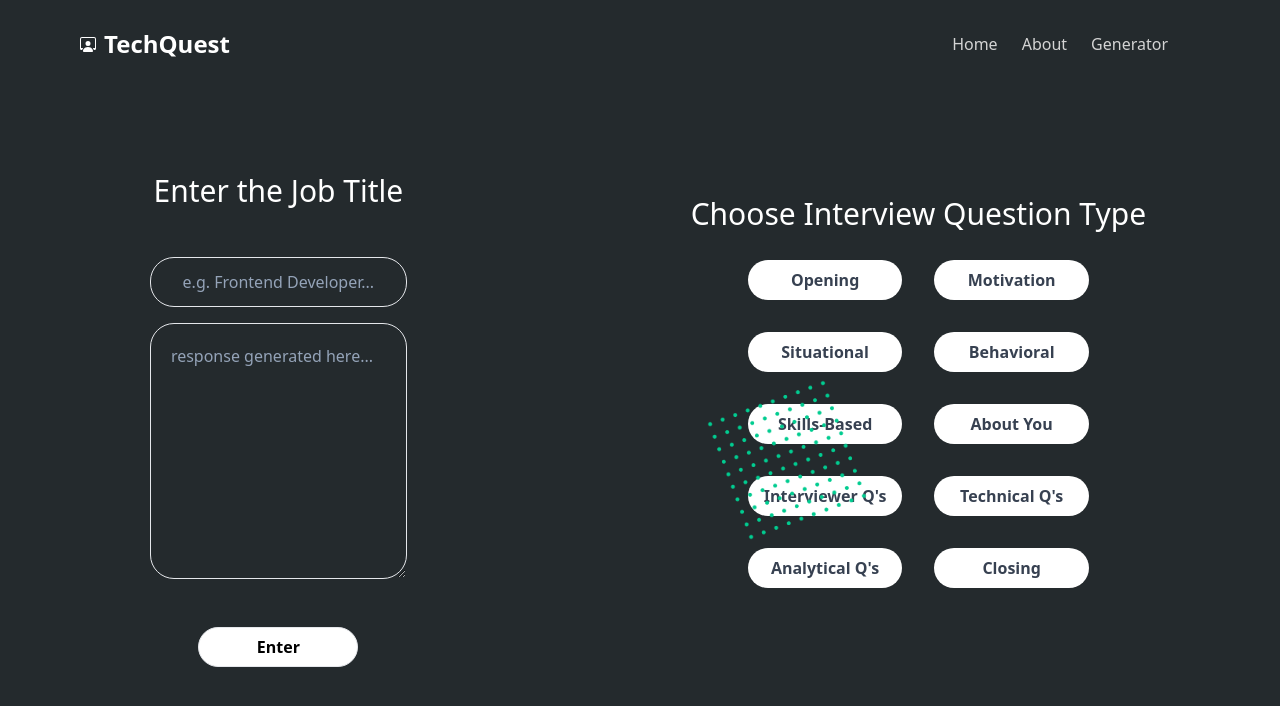
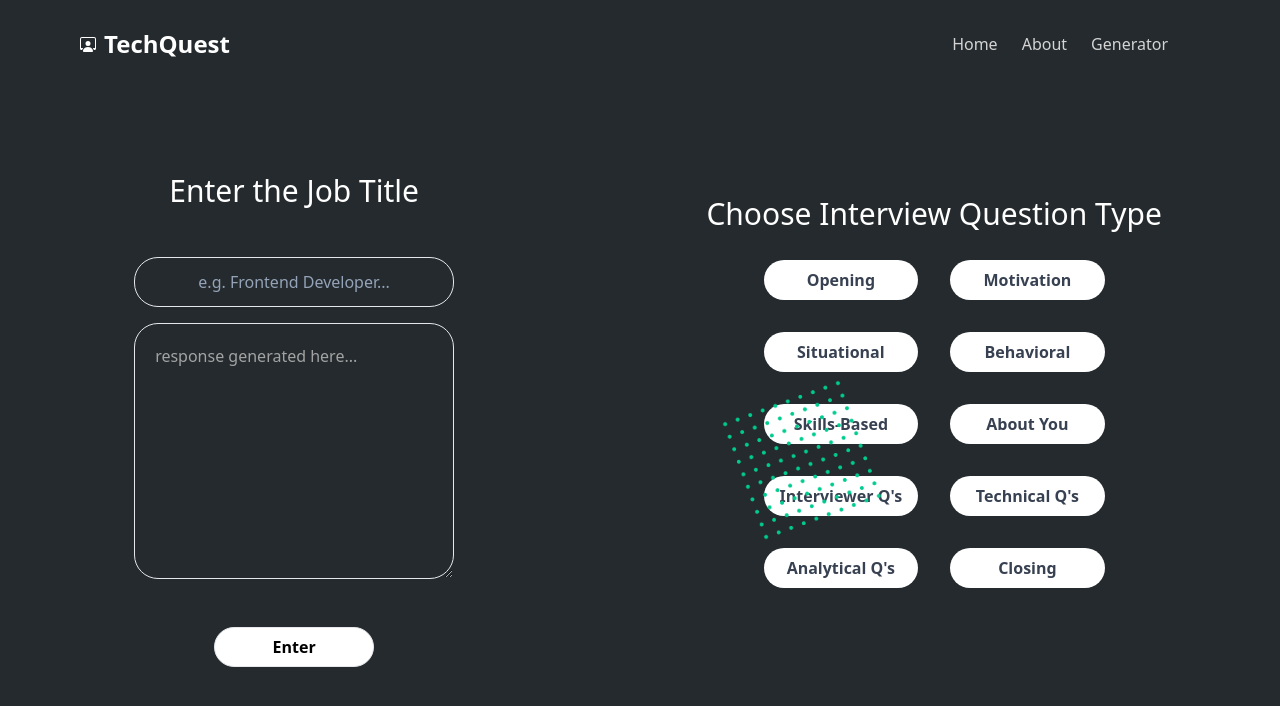
Before and after one commit to LiamBCIT/TechQuest, a Next.js app: page /generator in a window 1280 px wide. Shown: the top 706 px of the page. Built offline with nearby package versions, Linux system fonts and the light colour scheme.

Commit message:
fix layout in generator.jsx

```diff
--- a/components/QuestionTypes.tsx
+++ b/components/QuestionTypes.tsx
@@ -29,7 +29,7 @@ export default function QuestionTypes({
     <>
       <div className="flex flex-col justify-center items-center mx-auto relative">
         {/* <h1 className="text-white text-3xl sm:text-3xl md:text-3xl font-medium mb-12"> */}
-        <h1 className="text-3xl md:text-3xl font-medium">
+        <h1 className="text-2xl text-center md:text-3xl font-medium">
           Choose Interview Question Type
         </h1>
         <div className="grid grid-cols-2 mt-3">
@@ -39,9 +39,9 @@ export default function QuestionTypes({
               onClick={() => handleQuestionTypeSelect(type)}
               className={`bg-${
                 selectedQuestionType === type
-                  ? "gray-700 text-white"
+                  ? "gray-900 text-white bg-gray-700 hover:bg-gray-700"
                   : "gray-200 text-gray-700"
-              } bg-white rounded-full px-4 py-2 m-4 text-gray-600 font-bold text-base focus:outline-none transition-colors duration-300`}
+              } bg-white rounded-full px-4 py-2 m-4 font-bold text-base focus:outline-none hover:bg-gray-200 transition-colors duration-300`}
             >
               {type}
             </button>
--- a/components/TechInterviewQuestionGenerator.tsx
+++ b/components/TechInterviewQuestionGenerator.tsx
@@ -37,7 +37,7 @@ export default function TechInterviewQuestionGenerator({
             </div>
             <div className="mb-4 flex justify-center">
               <textarea
-                className="p-5 h-64 w-full border rounded-3xl bg-transparent max-w-sm placeholder:text-slate-400 hover:bg-transparent active:bg-transparent"
+                className="p-5 h-64 w-full border rounded-3xl bg-transparent sm:min-w-[320px] placeholder:text-neutral-400 hover:bg-transparent active:bg-transparent"
                 id="prompt"
                 name="prompt"
                 placeholder="response generated here..."
@@ -47,9 +47,7 @@ export default function TechInterviewQuestionGenerator({
               />
             </div>
             <div className="text-center mt-6 tracking-widest font-bold text-base">
-              {quoteLoading
-                ? "Loading..."
-                : ""}
+              {quoteLoading ? "Loading..." : ""}
             </div>
             <button
               type="submit"
@@ -57,7 +55,9 @@ export default function TechInterviewQuestionGenerator({
               // className="bg-white hover:bg-white-500font-semibold px-6 border border-white-500 hover:bg-slate-300 rounded-3xl mt-6 inline w-40 h-10 text-black"
               className="bg-white hover:bg-white-500 font-semibold px-6 border border-white-500 hover:bg-slate-300 rounded-3xl mt-6 inline w-40 h-10 text-black"
               disabled={quoteLoading}
-              >Enter</button>
+            >
+              Enter
+            </button>
           </form>
           {quoteLoading && <Spinner />}
           {quoteLoadingError && (
```
